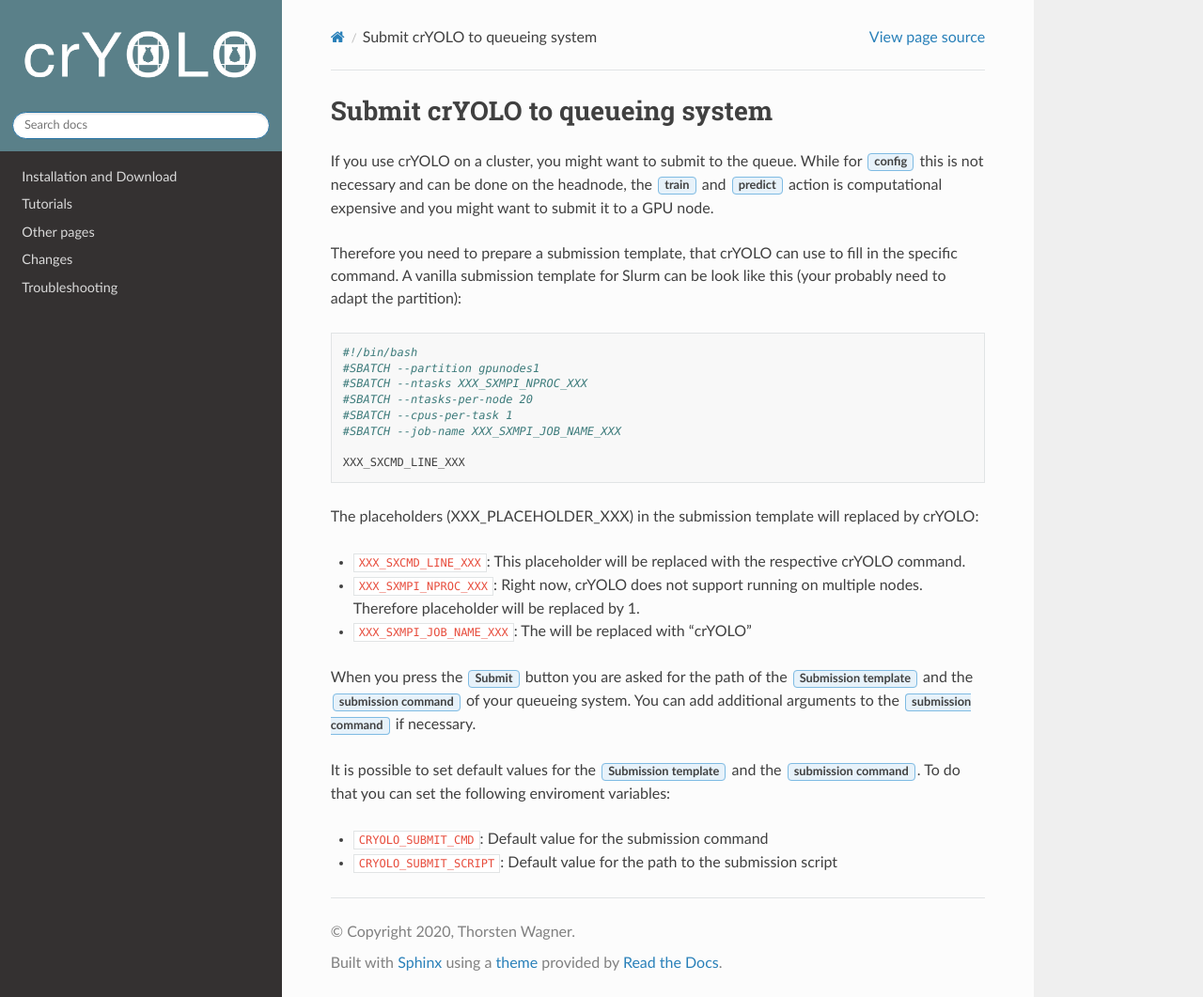
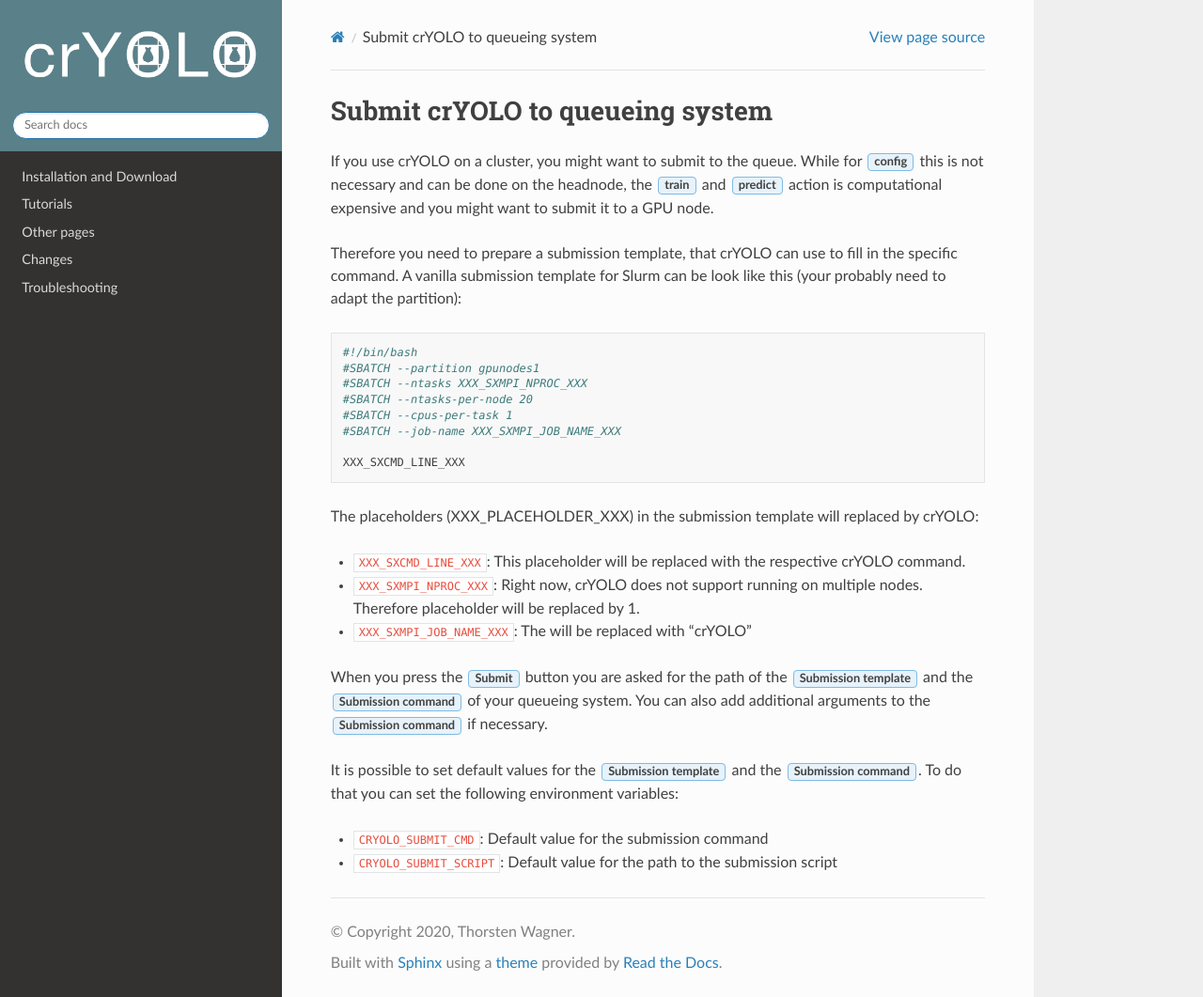
Before and after one commit to MPI-Dortmund/cryolo, a Sphinx documentation site: the page built from source/other/cryolo_submit_job.rst, in a window 1280 px wide and 1061 px high. Shown: the whole window at 94% size. Built offline with Sphinx 7.4.7 and the Read the Docs theme 2.0.0, drawn with Linux system fonts in a browser that asks for light colours.

```diff
--- a/source/other/cryolo_submit_job.rst
+++ b/source/other/cryolo_submit_job.rst
@@ -25,9 +25,9 @@
 * :samp:`XXX_SXMPI_JOB_NAME_XXX`: The will be replaced with "crYOLO"
 
 
-When you press the :guilabel:`Submit` button you are asked for the path of the :guilabel:`Submission template` and the :guilabel:`submission command` of your queueing system. You can add additional arguments to the :guilabel:`submission command` if necessary.
+When you press the :guilabel:`Submit` button you are asked for the path of the :guilabel:`Submission template` and the :guilabel:`Submission command` of your queueing system. You can also add additional arguments to the :guilabel:`Submission command` if necessary.
 
-It is possible to set default values for the :guilabel:`Submission template` and the :guilabel:`submission command`. To do that you can set the following enviroment variables:
+It is possible to set default values for the :guilabel:`Submission template` and the :guilabel:`Submission command`. To do that you can set the following environment variables:
 
 * :samp:`CRYOLO_SUBMIT_CMD`: Default value for the submission command
 * :samp:`CRYOLO_SUBMIT_SCRIPT`: Default value for the path to the submission script
```
